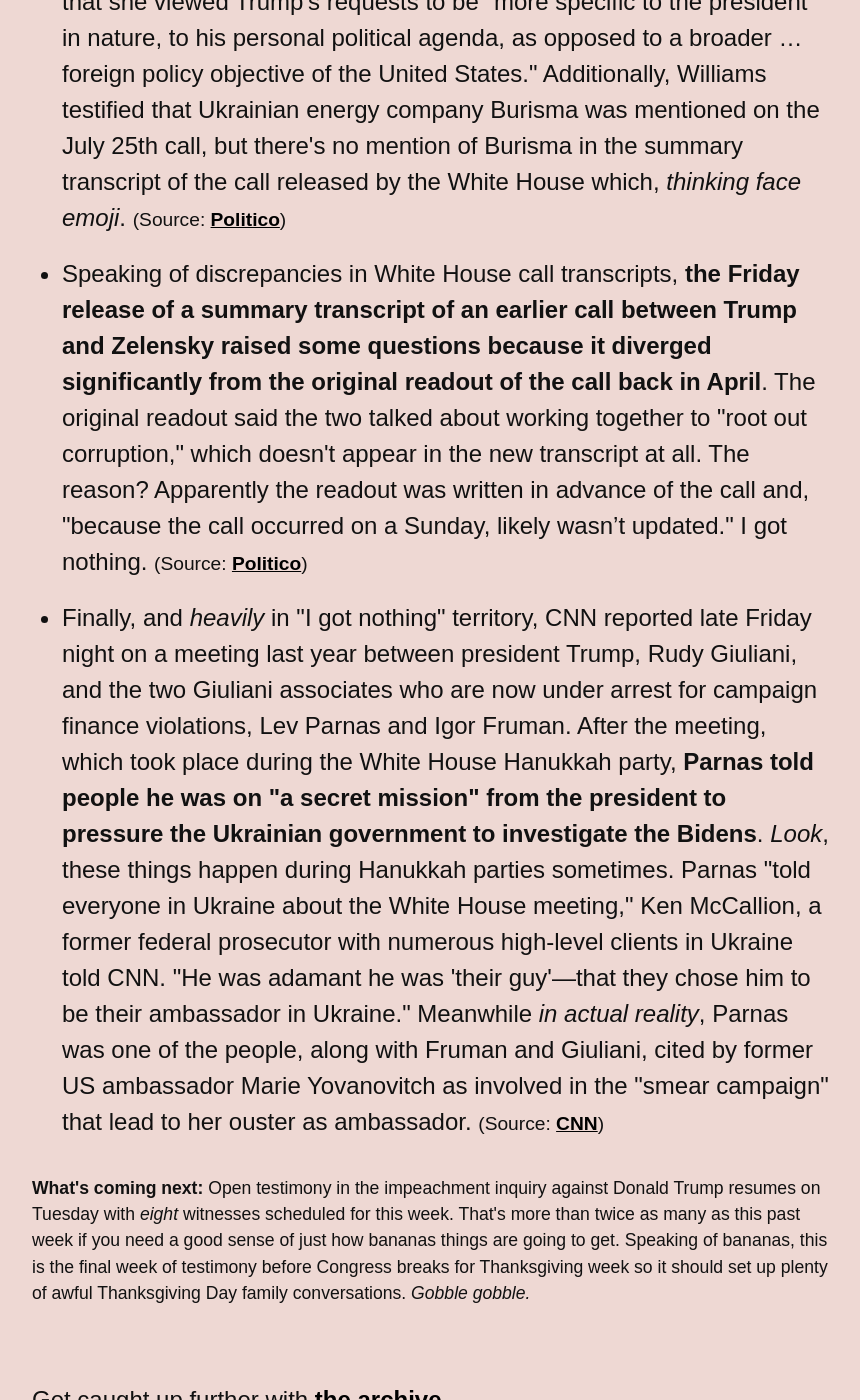
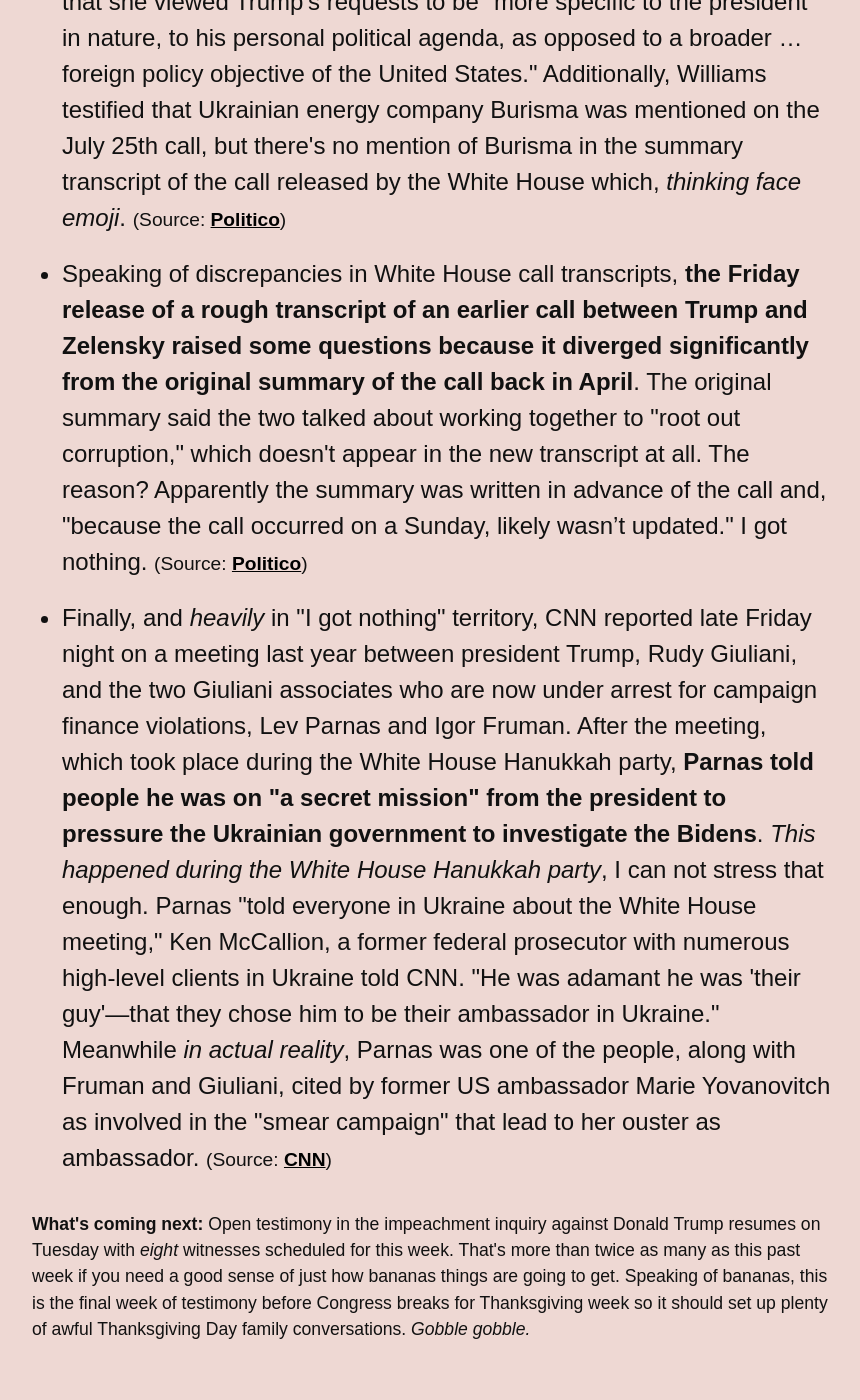
Before and after one commit to dansinker/impeachment.fyi, a Jekyll site: the page built from index.md, in a window 1280 px wide and 1400 px high, scrolled down 1777 px. Shown: the whole window, without its empty margins (268-1128 px from the left). Built offline with Jekyll 4.4.1, drawn with Linux system fonts in a browser that asks for light colours; nearby versions of some CDN libraries; some web fonts are replaced; comment, search, counter and statistics services are not loaded.

Commit message:
a few rewords

```diff
--- a/_data/news.yml
+++ b/_data/news.yml
@@ -11,10 +11,10 @@ news:
   - item: If "unusual" seems like the word of the day in this update, <i>that's because it is!</i> In the other transcript released yesterday, <b>Vice President Pence's national security aide Jennifer Williams, described Trump's request to investigate political opponents "unusual and inappropriate"</b> and that she viewed Trump's requests to be "more specific to the president in nature, to his personal political agenda, as opposed to a broader … foreign policy objective of the United States." Additionally, Williams testified that Ukrainian energy company Burisma was mentioned on the July 25th call, but there's no mention of Burisma in the summary transcript of the call released by the White House which, <i>thinking face emoji</i>.
     source: Politico
     url: https://www.politico.com/news/2019/11/16/pence-aide-testified-that-trumps-efforts-to-pressure-ukraine-were-inappropriate-071282
-  - item: Speaking of discrepancies in White House call transcripts, <b>the Friday release of a summary transcript of an earlier call between Trump and Zelensky raised some questions because it diverged significantly from the original readout of the call back in April</b>. The original readout said the two talked about working together to "root out corruption," which doesn't appear in the new transcript at all. The reason? Apparently the readout was written in advance of the call and, "because the call occurred on a Sunday, likely wasn’t updated." I got nothing.
+  - item: Speaking of discrepancies in White House call transcripts, <b>the Friday release of a rough transcript of an earlier call between Trump and Zelensky raised some questions because it diverged significantly from the original summary of the call back in April</b>. The original summary said the two talked about working together to "root out corruption," which doesn't appear in the new transcript at all. The reason? Apparently the summary was written in advance of the call and, "because the call occurred on a Sunday, likely wasn’t updated." I got nothing.
     source: Politico
     url: https://www.politico.com/news/2019/11/15/trump-corruption-ukraine-071243
-  - item: Finally, and <i>heavily</i> in "I got nothing" territory, CNN reported late Friday night on a meeting last year between president Trump, Rudy Giuliani, and the two Giuliani associates who are now under arrest for campaign finance violations, Lev Parnas and Igor Fruman. After the meeting, which took place during the White House Hanukkah party, <b>Parnas told people he was on "a secret mission" from the president to pressure the Ukrainian government to investigate the Bidens</b>. <i>Look</i>, these things happen during Hanukkah parties sometimes. Parnas "told everyone in Ukraine about the White House meeting," Ken McCallion, a former federal prosecutor with numerous high-level clients in Ukraine told CNN. "He was adamant he was 'their guy'—that they chose him to be their ambassador in Ukraine." Meanwhile <i>in actual reality</i>, Parnas was one of the people, along with Fruman and Giuliani, cited by former US ambassador Marie Yovanovitch as involved in the "smear campaign" that lead to her ouster as ambassador.
+  - item: Finally, and <i>heavily</i> in "I got nothing" territory, CNN reported late Friday night on a meeting last year between president Trump, Rudy Giuliani, and the two Giuliani associates who are now under arrest for campaign finance violations, Lev Parnas and Igor Fruman. After the meeting, which took place during the White House Hanukkah party, <b>Parnas told people he was on "a secret mission" from the president to pressure the Ukrainian government to investigate the Bidens</b>. <i>This happened during the White House Hanukkah party</i>, I can not stress that enough. Parnas "told everyone in Ukraine about the White House meeting," Ken McCallion, a former federal prosecutor with numerous high-level clients in Ukraine told CNN. "He was adamant he was 'their guy'—that they chose him to be their ambassador in Ukraine." Meanwhile <i>in actual reality</i>, Parnas was one of the people, along with Fruman and Giuliani, cited by former US ambassador Marie Yovanovitch as involved in the "smear campaign" that lead to her ouster as ambassador.
     source: CNN
     url: https://www.cnn.com/2019/11/15/politics/parnas-trump-special-mission-ukraine/index.html
   tomorrow: Open testimony in the impeachment inquiry against Donald Trump resumes on Tuesday with <i>eight</i> witnesses scheduled for this week. That's more than twice as many as this past week if you need a good sense of just how bananas things are going to get. Speaking of bananas, this is the final week of testimony before Congress breaks for Thanksgiving week so it should set up plenty of awful Thanksgiving Day family conversations. <i>Gobble gobble.</i>
```
